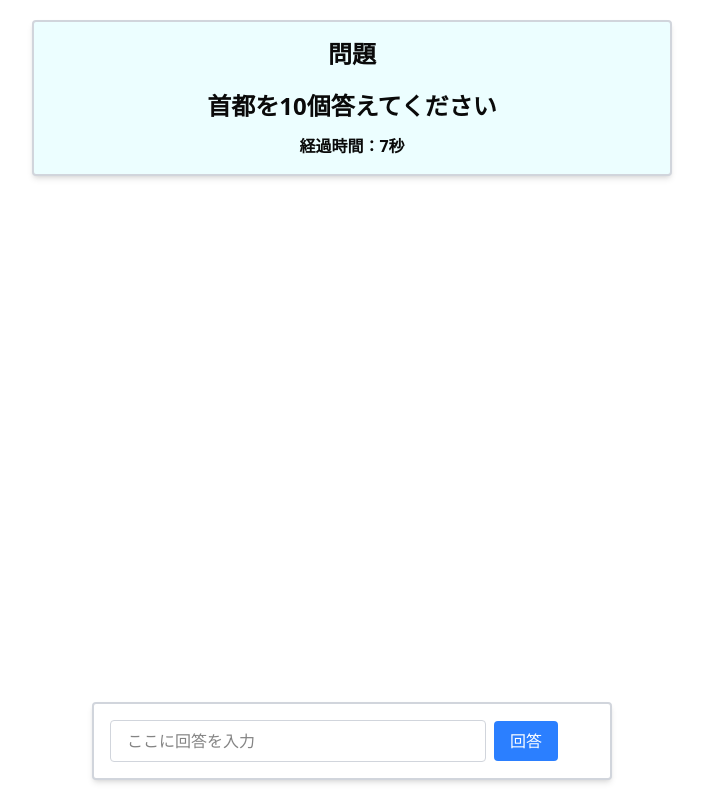
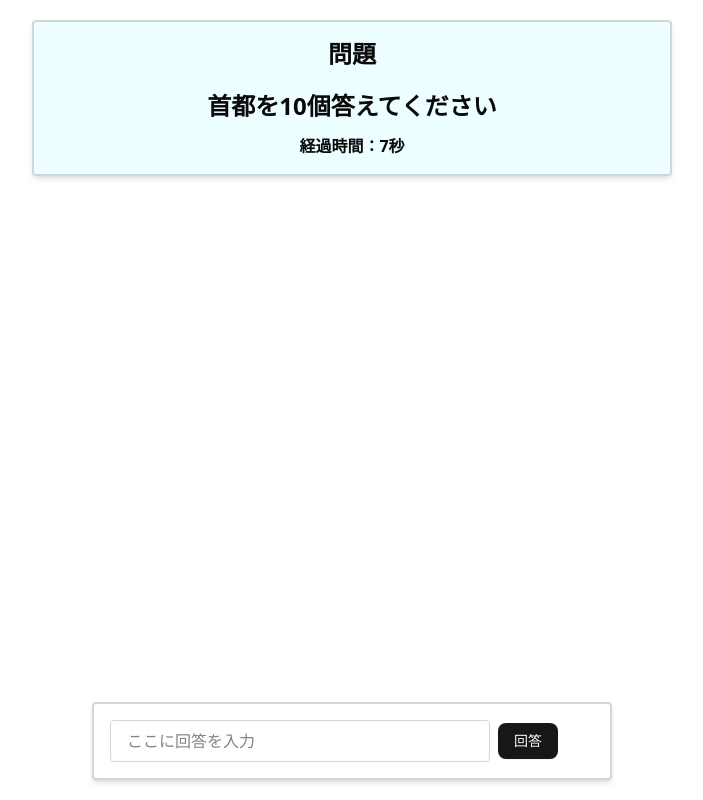
Before and after one commit to KinuGra/speed-turn-battle, a Next.js app: page /Game in a window 1280 px wide. Shown: the whole page, without its empty margins (288-991 px from the left). Built offline with nearby package versions, Linux system fonts and the light colour scheme.

Commit message:
shared/ui/buttonのbutton使用

```diff
--- a/src/components/GameScreen.tsx
+++ b/src/components/GameScreen.tsx
@@ -1,5 +1,6 @@
 "use client"
 import { useEffect, useState } from "react"
+import { Button } from "./shared/ui/button"
 
 const question = [
 	{
@@ -74,13 +75,9 @@ const GameScreen = () => {
 							placeholder="ここに回答を入力"
 							className="border border-gray-300 rounded px-4 py-2 focus:outline-none focus:ring-2 focus:ring-blue-400 w-full"
 						/>
-						<button
-							type="button"
-							onClick={handleClick}
-							className="bg-blue-500 text-white px-4 py-2 rounded hover:bg-blue-600 transition whitespace-nowrap"
-						>
+						<Button type="button" onClick={handleClick}>
 							回答
-						</button>
+						</Button>
 					</div>
 				</div>
 			</div>
```
